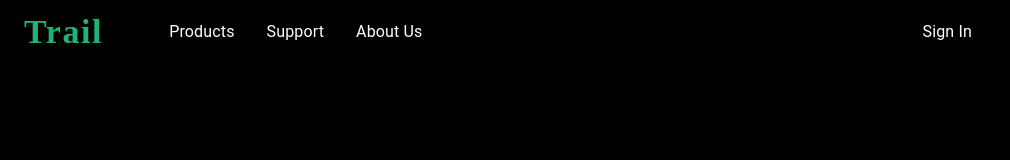
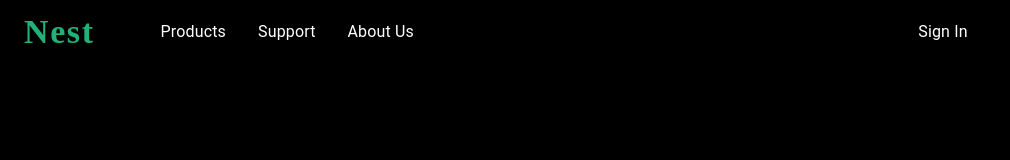
Before and after one commit to Travyon/Travyon-Portfolio, a React (Create React App) app in the folder my-app/: page / in a window 1280 px wide. Shown: the top 160 px of the page, without its empty margins (0-1010 px from the left). Built offline with nearby package versions, Linux system fonts and the light colour scheme.

Commit message:
name change

```diff
--- a/my-app/src/components/Nav.jsx
+++ b/my-app/src/components/Nav.jsx
@@ -37,13 +37,13 @@ const Nav = () => {
                         href="/"
                         sx={{
                             fontFamily: 'Avenir',
-                            fontWeight: 900,
+                            fontWeight: 800,
                             letterSpacing: '.1rem',
                             color: '#20B278',
                             textDecoration: 'none',
                         }}
                     >
-                        Trail
+                        Nest
                     </Typography>
                     <Box
                         sx={{
--- a/my-app/src/screens/Home.jsx
+++ b/my-app/src/screens/Home.jsx
@@ -4,10 +4,6 @@ import { TextField } from "@mui/material";
 import { styled } from "@mui/material"
 
 
-const StyledTextField = styled(TextField)(() => ({
-
-
-}));
 const Home = () => {
 
     return (
@@ -27,17 +23,6 @@ const Home = () => {
                     Create Your Account
                 </Typography>
             </Box>
-            <div>
-            </div>
-            <Box
-                component="form"
-                sx={{
-                    '& > :not(style)': { m: 1, width: '25ch' },
-                }}
-                noValidate
-                autoComplete="off"
-            >
-            </Box>
         </Container>
 
     )
```
